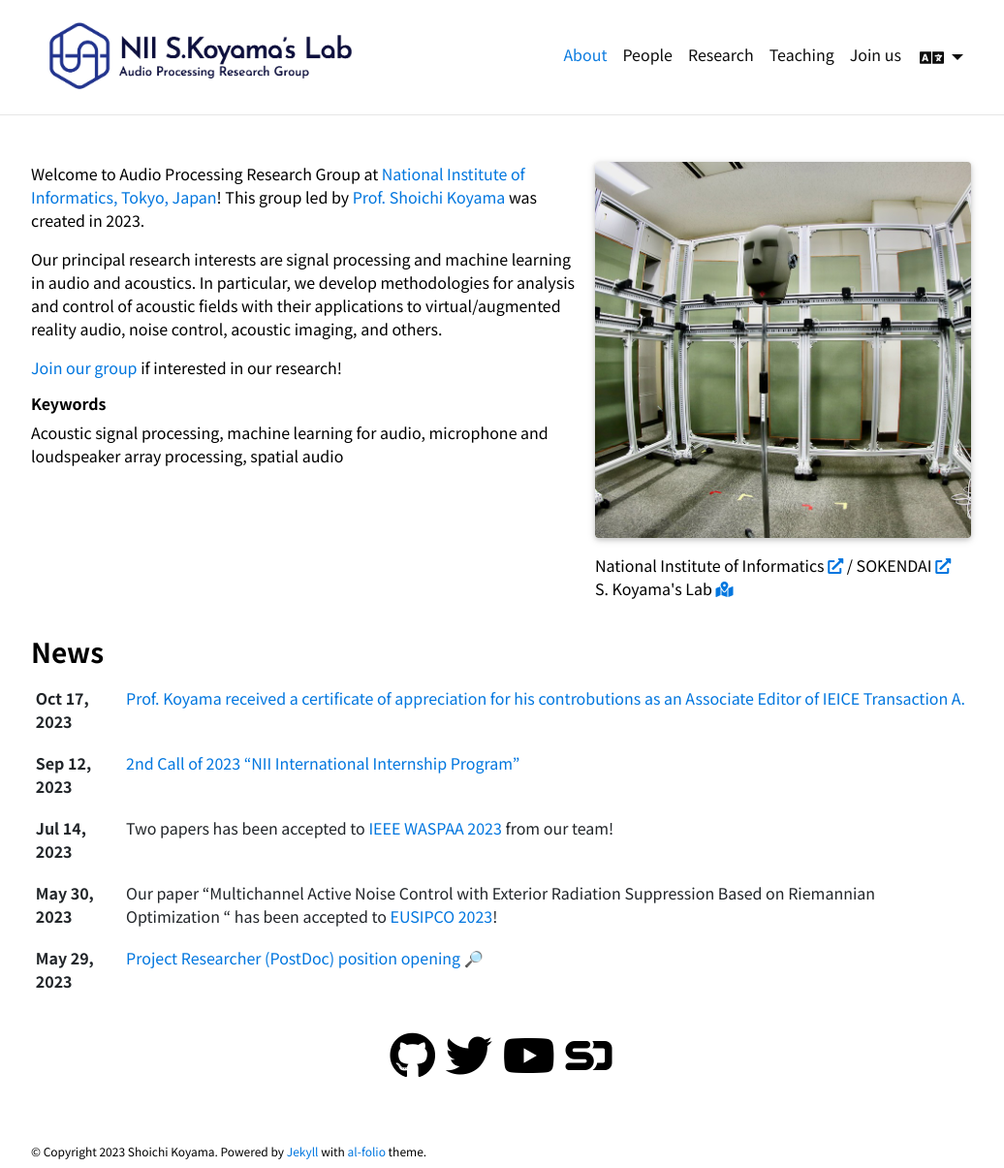
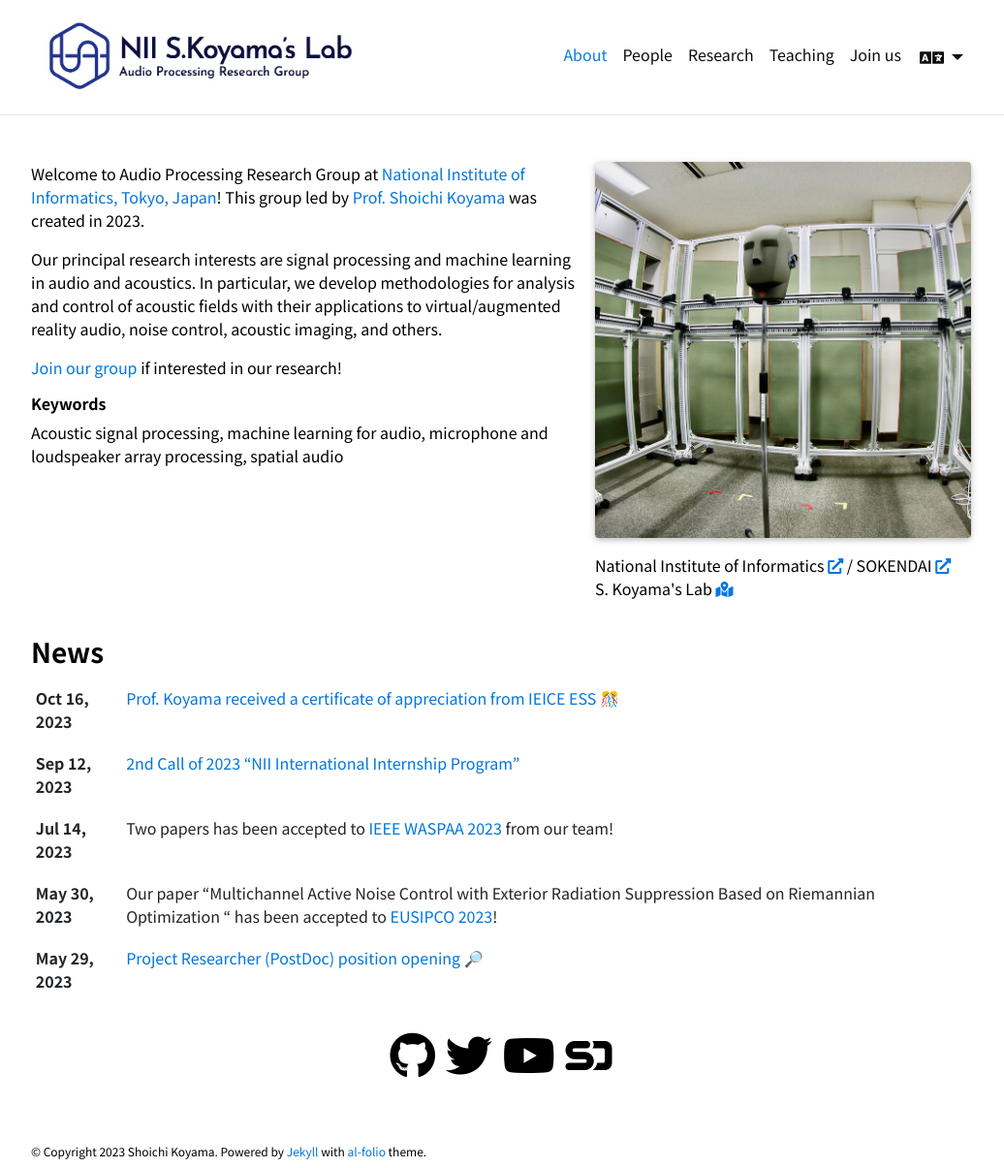
Before and after one commit to skoyamalab/skoyamalab.github.io, a Jekyll site: the page built from _pages/about.md, in a window 1280 px wide and 1205 px high. Shown: the whole window at 97% size, without its empty margins (123-1159 px from the left). Built offline with Jekyll 4.4.1, drawn with Linux system fonts in a browser that asks for light colours; full-size pictures stand in for the smaller copies a plugin makes; comment, search, counter and statistics services are not loaded; a style sheet for code colours, icons or effects is not loaded.

Commit message:
updated news

```diff
--- a/_news/announcement20231017.md
+++ b/_news/announcement20231017.md
@@ -1,12 +1,12 @@
 ---
 layout: post
-title: Prof. Koyama received a certificate of appreciation for his controbutions as an Associate Editor of IEICE Transaction A.
-date: 2023-10-17 09:00:00+0900
+title: Prof. Koyama received a certificate of appreciation from IEICE ESS 🎊
+date: 2023-10-17 04:00:00+0900
 lang: en
 inline: false
 related_posts: false
 ---
 
-Prof. Shoichi Koyama received a certificate of appreciation for his controbutions as an Associate Editor of IEICE Transaction A.
+Prof. Shoichi Koyama received a certificate of appreciation from IEICE ESS for his contributions as an Associate Editor of IEICE Transaction A.
 
 ![news20231017](assets/img/news/news20231017.jpg)
```
Also changed, not shown: _news_ja/announcement20231017.md (+3 -3 lines).
